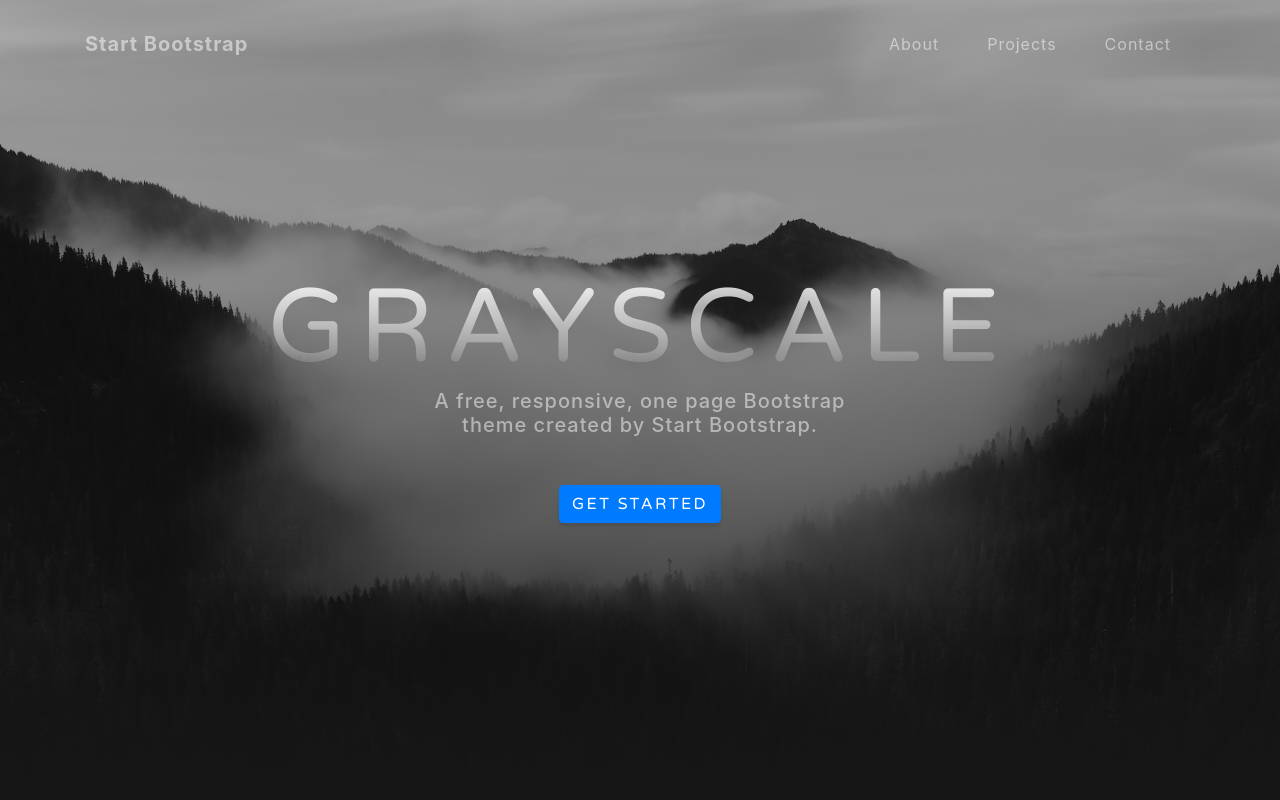
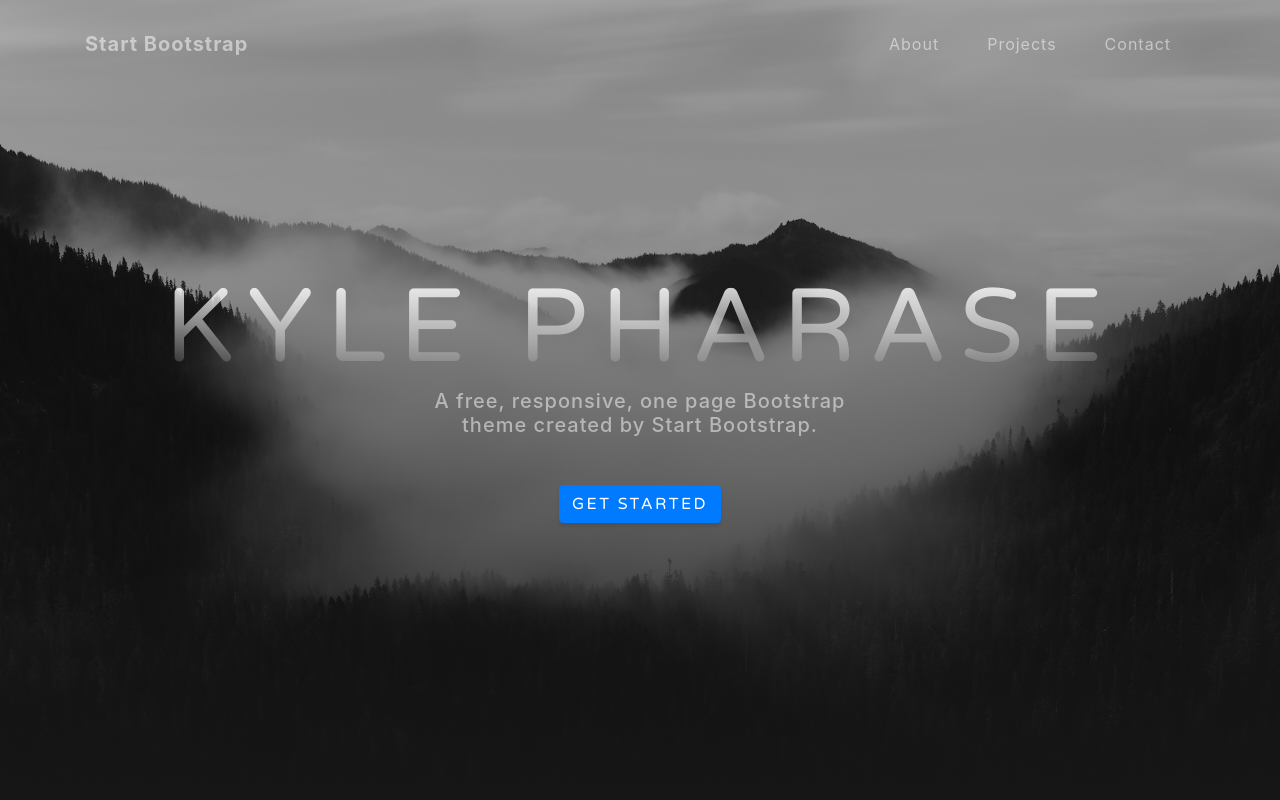
Before and after one commit to richierome/kyle_Pharase, a website with bundled scripts: page index.html in a window 1280 px wide. Shown: the top 800 px of the page. Built offline with nearby package versions, Linux system fonts and the light colour scheme.

Commit message:
changed title

```diff
--- a/index.html
+++ b/index.html
@@ -53,7 +53,7 @@
   <header class="masthead">
     <div class="container d-flex h-100 align-items-center">
       <div class="mx-auto text-center">
-        <h1 class="mx-auto my-0 text-uppercase">Grayscale</h1>
+        <h1 class="mx-auto my-0 text-uppercase">Kyle Pharase</h1>
         <h2 class="text-white-50 mx-auto mt-2 mb-5">A free, responsive, one page Bootstrap theme created by Start Bootstrap.</h2>
         <a href="#about" class="btn btn-primary js-scroll-trigger">Get Started</a>
       </div>
```
